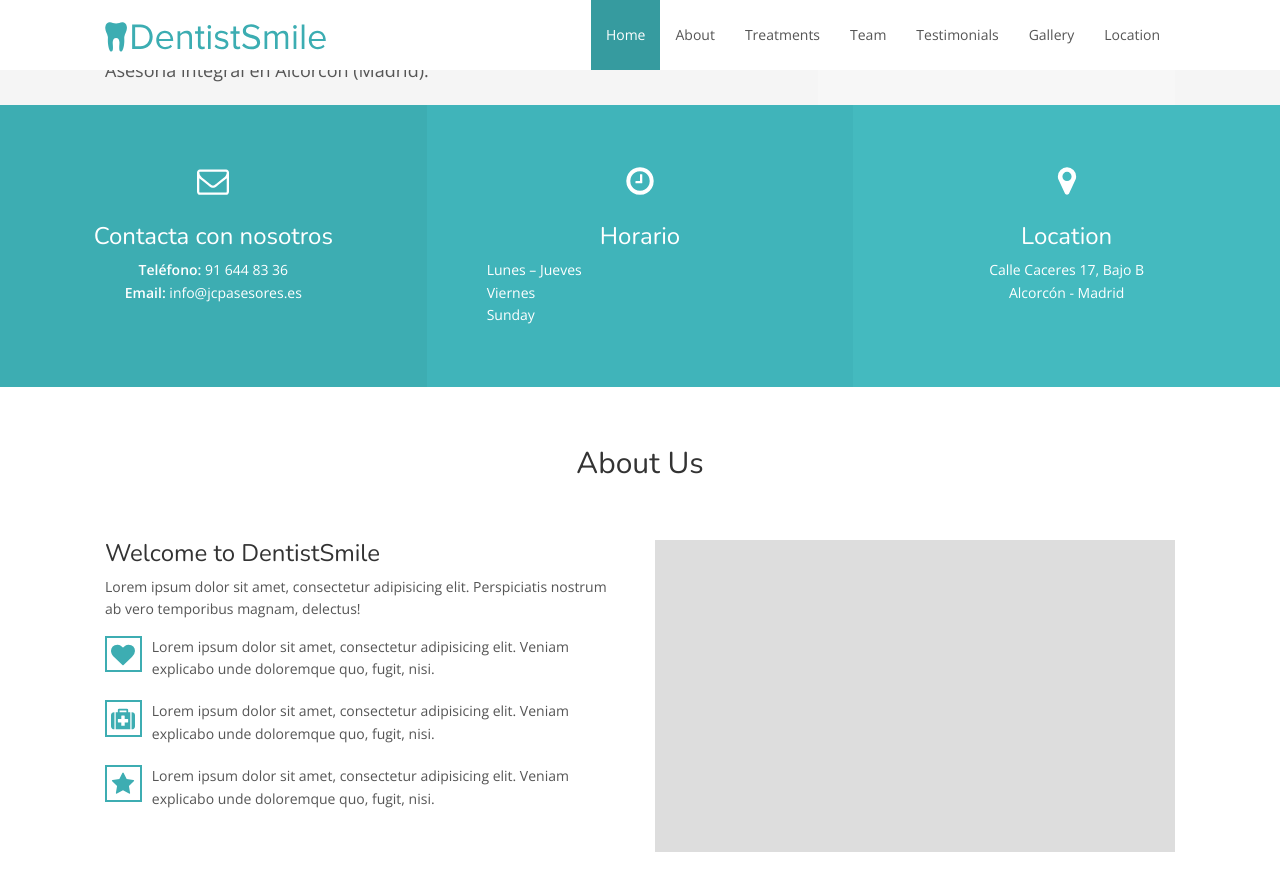
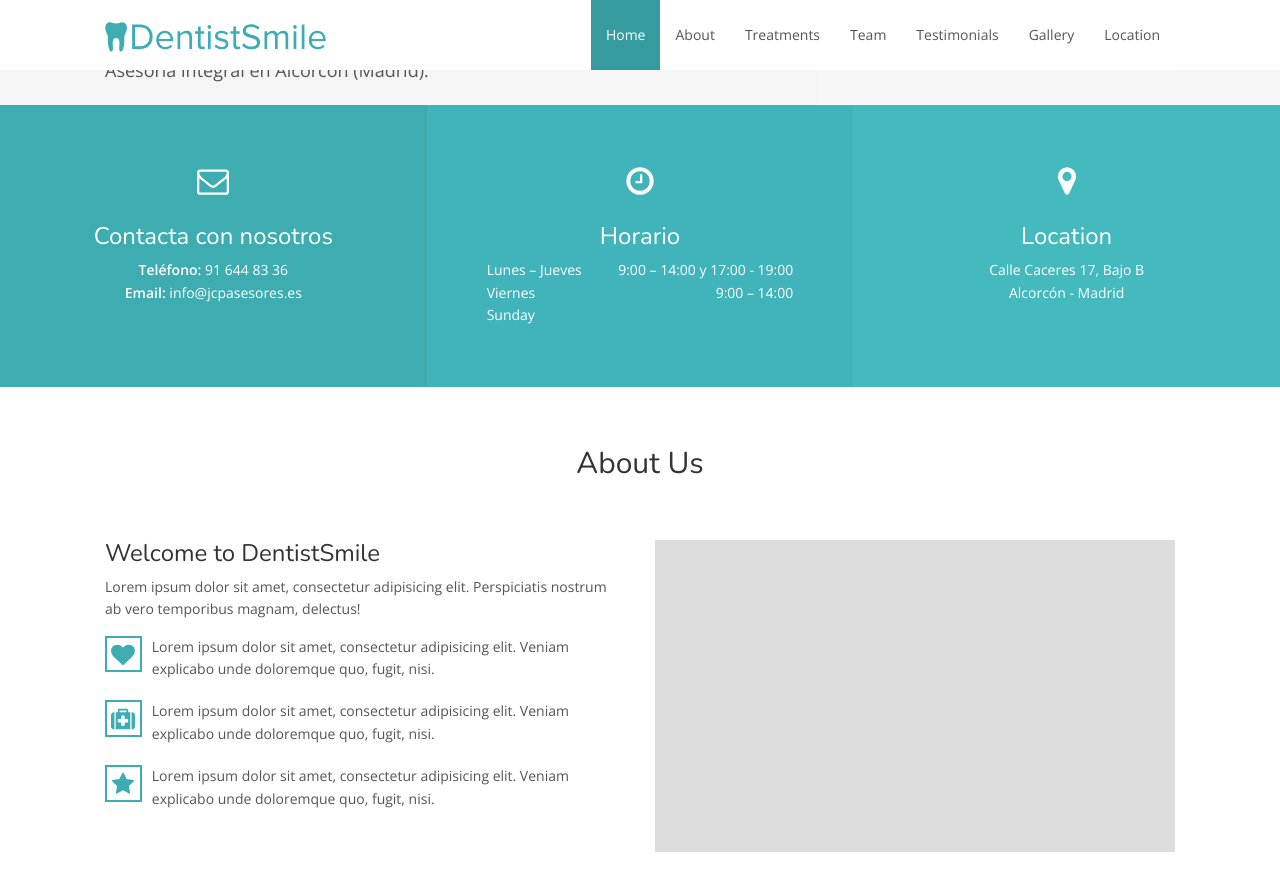
Before and after one commit to MpCity/MpCity.github.io, a Jekyll site: the page built from index.html, in a window 1280 px wide and 900 px high, scrolled down 441 px. Shown: the top 891 px of the window. Built offline with Jekyll 4.4.1, drawn with Linux system fonts in a browser that asks for light colours; nearby versions of some CDN libraries.

Commit message:
Update _config.yml

```diff
--- a/_config.yml
+++ b/_config.yml
@@ -21,8 +21,8 @@
     address: Calle Caceres 17, Bajo B<br> Alcorcón - Madrid
 
 # Opening hours
-monday_thursday: 9:00 – 18:00
-friday: 10:00 – 17:00
+monday_friday: 9:00 – 14:00 y 17:00 - 19:00
+saturday: 9:00 – 14:00
 
 # Testimonials
 testimonials:
```
